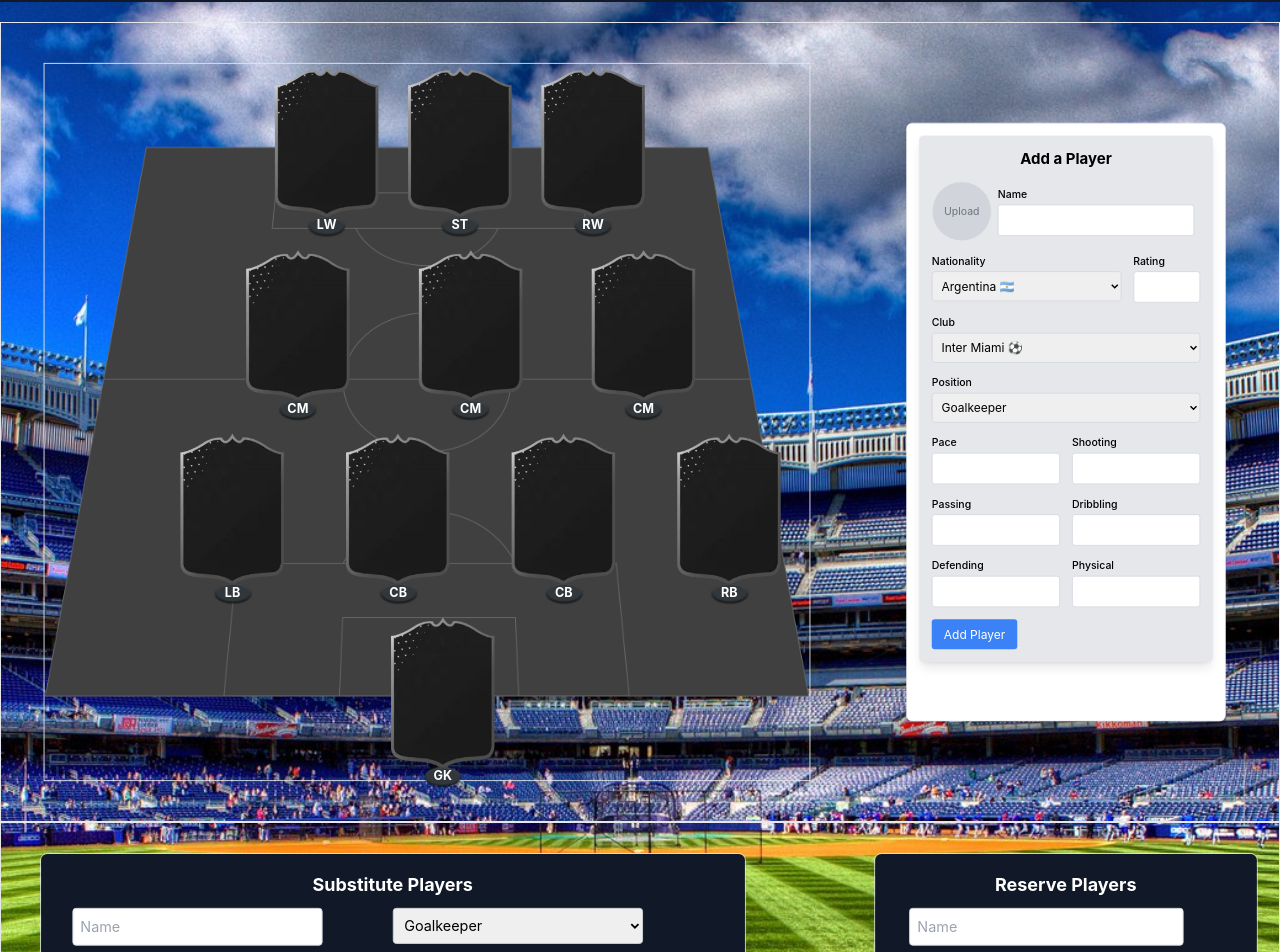
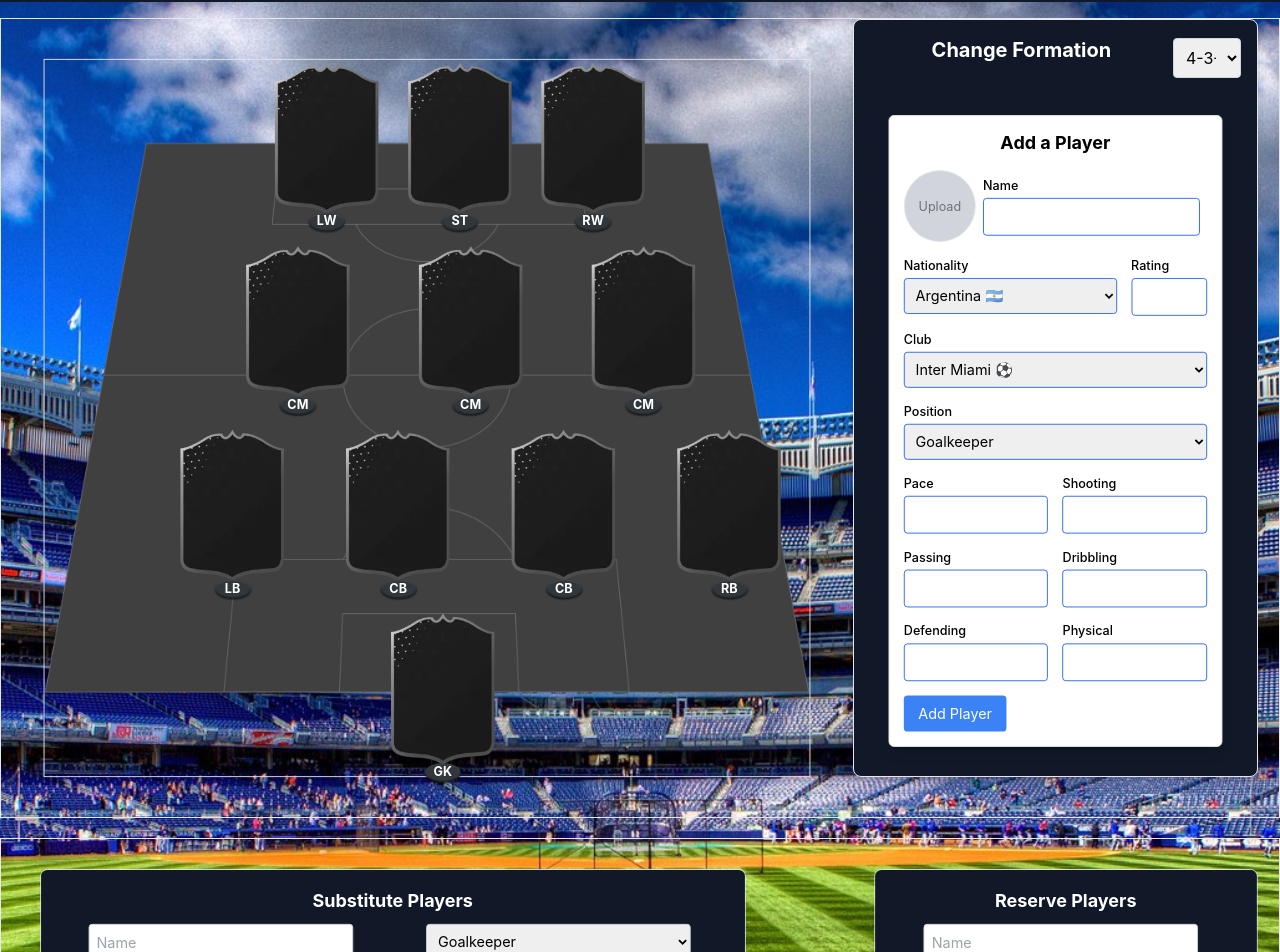
Before and after one commit to Said-Aabilla/fut-ultimate-team-builder, a React (Create React App) app: page / in a window 1280 px wide. Shown: the part 54-1006 px from the top of the page. Built offline with nearby package versions, Linux system fonts and the light colour scheme.

Commit message:
new comps

```diff
--- a/src/components/AddPlayerForm.js
+++ b/src/components/AddPlayerForm.js
@@ -36,6 +36,7 @@ const AddPlayerForm = () => {
     { value: "RW", label: "Right Wing" },
   ];
 
+  const allInputsStyles = "w-full border border-blue-600 rounded p-2";
   const handleFormSubmit = (e) => {
     //add player to the players list
 
@@ -78,7 +79,7 @@ const AddPlayerForm = () => {
         name={stat}
         label={stat.charAt(0).toUpperCase() + stat.slice(1)}
         type="number"
-        inputStyle="w-full border border-gray-300 rounded p-2"
+        inputStyle={allInputsStyles}
         onChange={(e) =>
           setPlayerData((prev) => ({
             ...prev,
@@ -91,7 +92,7 @@ const AddPlayerForm = () => {
   };
 
   return (
-    <div className="bg-gray-200 border rounded-md p-4 shadow-lg transform">
+    <div className="bg-white border rounded-md p-4 shadow-lg transform scale-90 ">
       <h2 className="text-xl font-bold mb-4 text-center">Add a Player</h2>
       <form className="space-y-4" onSubmit={handleFormSubmit}>
         {/* Player Photo and Upload */}
@@ -118,7 +119,7 @@ const AddPlayerForm = () => {
               name="name"
               label="Name"
               type="text"
-              inputStyle="w-full border border-gray-300 rounded p-2"
+              inputStyle={allInputsStyles}
               onChange={handleInputChange}
               value={playerData.name}
             />
@@ -144,7 +145,7 @@ const AddPlayerForm = () => {
               label="Nationality"
               type="select"
               options={countries}
-              inputStyle="w-full border border-gray-300 rounded p-2"
+              inputStyle={allInputsStyles}
               onChange={handleInputChange}
             />
           </div>
@@ -155,7 +156,7 @@ const AddPlayerForm = () => {
               name="rating"
               label="Rating"
               type="number"
-              inputStyle="w-full border border-gray-300 rounded p-2"
+              inputStyle={allInputsStyles}
               onChange={handleInputChange}
               value={playerData.rating}
             />
@@ -169,7 +170,7 @@ const AddPlayerForm = () => {
           label="Club"
           type="select"
           options={clubs}
-          inputStyle="w-full border border-gray-300 rounded p-2"
+          inputStyle={allInputsStyles}
           onChange={handleInputChange}
         />
 
@@ -179,7 +180,7 @@ const AddPlayerForm = () => {
           label="Position"
           type="select"
           options={positions}
-          inputStyle="w-full border border-gray-300 rounded p-2"
+          inputStyle={allInputsStyles}
           onChange={handleInputChange}
         />
 
--- a/src/components/ReserveList.js
+++ b/src/components/ReserveList.js
@@ -4,7 +4,7 @@ import SearchPlayer from "./SearchPlayer";
 const ReserveList = () => (
     <div className="col-span-1 relative transform scale-90 bg-gray-900 text-center border rounded-lg h-[75vh] overflow-y-auto">
         <h2 className="text-xl text-white font-bold pt-5">Reserve Players</h2>
-        <SearchPlayer style="flex flex-col gap-2 mt-3"/>
+        <SearchPlayer style="w-[100%] flex flex-col gap-2 mt-3 ml-4"/>
 
         <div className="flex flex-wrap gap-4 scale-90">
             {dummyPlayersData.map((player, index) => (
--- a/src/components/ShowPlayersLists.js
+++ b/src/components/ShowPlayersLists.js
@@ -1,7 +1,7 @@
 import SubstituteList from "./SubstituteList";
 import ReserveList from "./ReserveList";
 const SowPlayersLists = () => (
-  <div className="grid  grid-cols-[repeat(auto-fit,minmax(300px,1fr))]  border">
+  <div className="mt-5 grid grid-cols-[repeat(auto-fit,minmax(300px,1fr))]  border">
     <SubstituteList/>
     <ReserveList/>
   </div>
--- a/src/components/SideSection.js
+++ b/src/components/SideSection.js
@@ -1,9 +1,30 @@
 import AddPlayerForm from "./AddPlayerForm";
+import CustomInput from "./CustomInput";
 
+const formations = [
+  { value: "433", label: "4-3-3" },
+  { value: "442", label: "4-4-2" },
+];
+
+const handleInputChange = ()=>{
+
+}
 
 const SideSection = () => {
   return (
-    <div className="col-span-1 bg-white p-4 shadow-lg border rounded-lg transform scale-95 sm:scale-75">
+    <div className="col-span-1 h-[95%] w-[95%] bg-gray-900 p-4 shadow-lg border rounded-lg transform">
+
+      <div className="w-full flex flex-row justify-center items-center">
+       {/* Formation */}
+       <label  className="text-xl grow w-full font-bold mb-4 text-center text-white" >Change Formation</label>
+        <CustomInput
+          name="position"
+          type="select"
+          options={formations}
+          inputStyle="grow text-black w-full border border-gray-300 rounded p-2"
+          onChange={handleInputChange}
+        />      </div>
+
       <AddPlayerForm />
     </div>
   );
--- a/src/components/SubstituteList.js
+++ b/src/components/SubstituteList.js
@@ -4,7 +4,7 @@ import SearchPlayer from "./SearchPlayer";
 const SubstituteList = () => (
     <div className="col-span-2 relative transform scale-90  bg-gray-900 text-center border rounded-lg h-[75vh] w-[92%] overflow-x-auto">
       <h2 className="text-xl text-white font-bold pt-5">Substitute Players</h2>
-      <SearchPlayer style="w-[90%] flex flex-row justify-center gap-2 text-white mt-3"/>
+      <SearchPlayer style="w-[95%] flex flex-row justify-center gap-2 text-white mt-3 ml-4"/>
       <div className="flex flex-wrap gap-1 scale-90">
       {dummyPlayersData.map((player, index) => (
           <div
--- a/src/pages/MainContainer.js
+++ b/src/pages/MainContainer.js
@@ -4,7 +4,7 @@ import StadiumSection from "../components/StadiumSection";
 
 const MainContainer = () => (
     <>
-        <div className="mt-5 grid grid-cols-[repeat(auto-fit,minmax(300px,1fr))] h-screen border">
+        <div className="mt-2 grid grid-cols-[repeat(auto-fit,minmax(300px,1fr))] h-screen border">
             <StadiumSection />
             <SideSection />
         </div>
```
